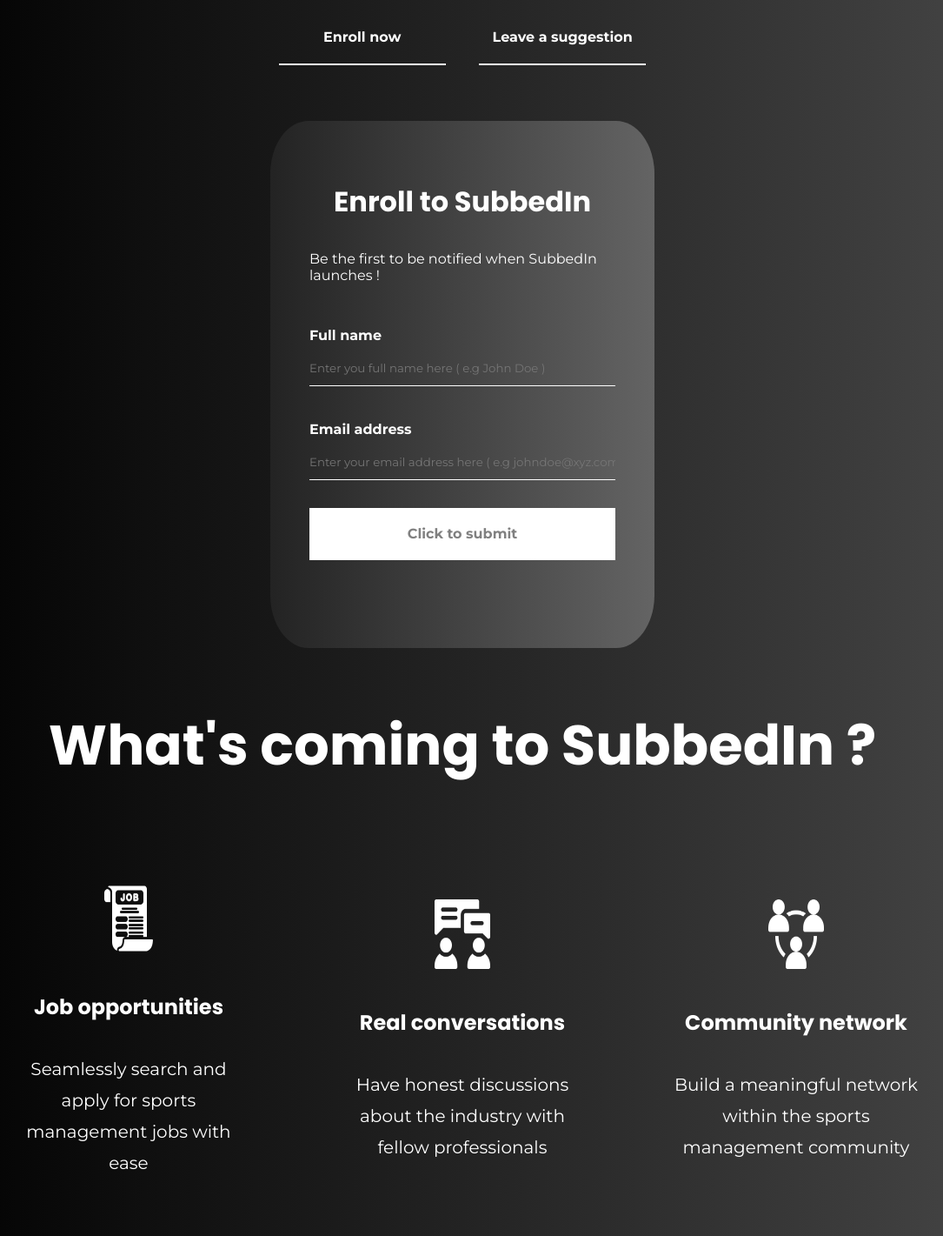
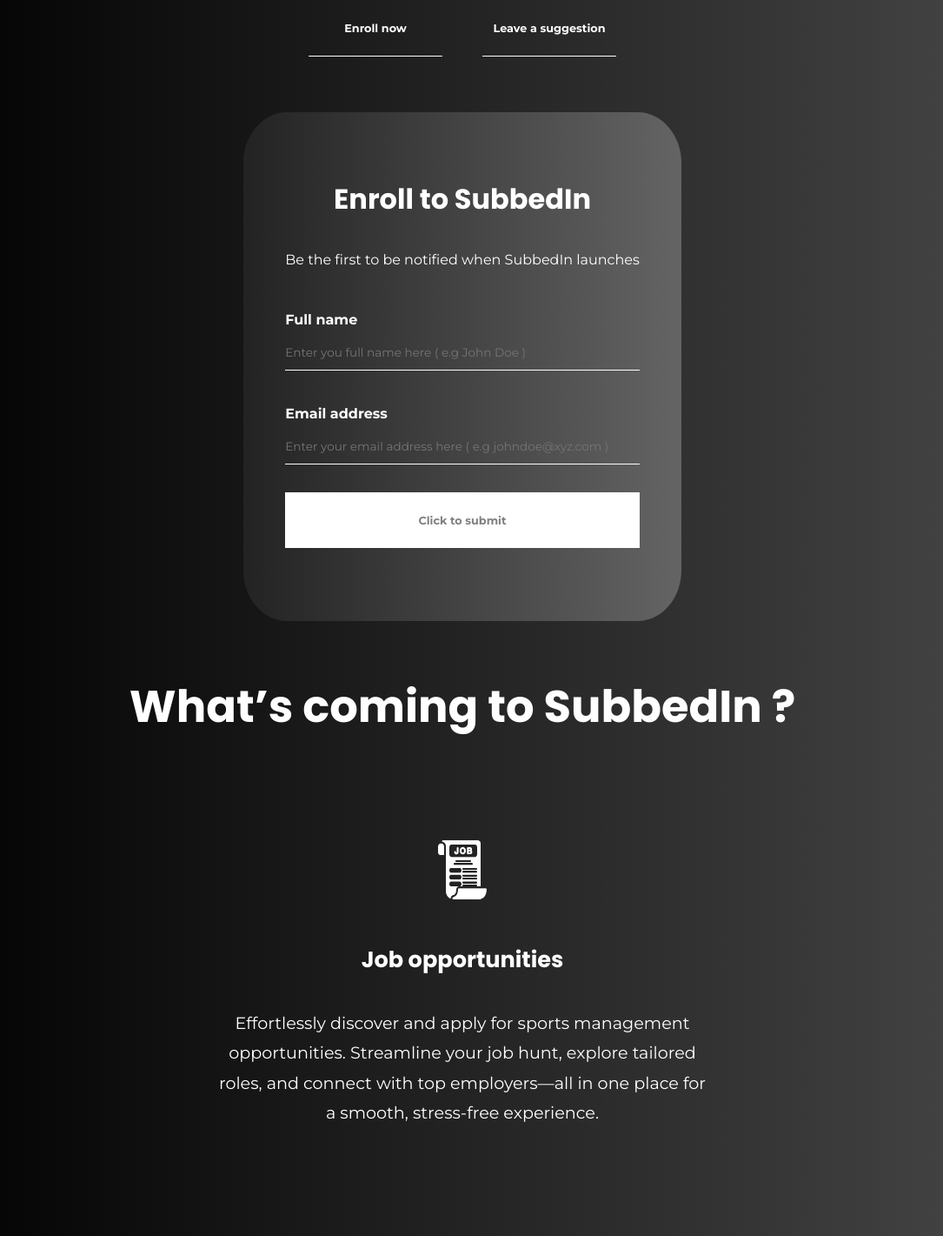
Before and after one commit to vishwas231102/subbedIn-frontend, a Vue app: page / in a window 1280 px wide. Shown: the part 1080-2501 px from the top of the page at 87% size, without its empty margins (108-1193 px from the left). Built offline with nearby package versions, Linux system fonts and the light colour scheme.

Commit message:
Responsiveness edit

```diff
--- a/src/components/home.vue
+++ b/src/components/home.vue
@@ -1,53 +1,64 @@
 <template>
   <div class="container">
     <div id="theme">
-      <h1 class="header" style="font-size: 10em;opacity: 0.5;">SubbedIn</h1>
-      <p class="text" style="font-style: italic;font-size: 1.75em;margin-top: 2.5vh;margin-bottom: 5vh;opacity: 0.5;">You've spent enough time on the bench, get SubbedIn now !</p>
+      <h1 class="header" style="font-size: clamp(3.5em,10vw,10em);opacity: 0.5;">SubbedIn</h1>
+      <p class="text" style="font-style: italic;font-weight: bold;font-size: clamp(0.85em,2vw,5em);margin-top: 2.5vh;margin-bottom: 5vh;opacity: 0.5;text-align: center;">You've spent enough time on the bench, get SubbedIn now !</p>
     </div>
-    <h1 class="header">Coming Soon</h1>
-    <p class="text">The ultimate community platform for sports management professionals</p>
-    <p class="text">Connect, collaborate and advance your career in sports management</p>
+
+    <h1 class="header" style="font-size: clamp(2em,4vw,5em);">Coming Soon</h1>
+    <p class="text" style="text-align: center;margin-right: 1vh;margin-left: 1vw;font-size: clamp(0.75em,1.5vw,5em)">The ultimate community platform for sports management professionals</p>
+    <p class="text" style="text-align: center;margin-right: 1vh;margin-left: 1vw;font-size: clamp(0.75em,1.5vw,5em)">Connect, collaborate and advance your career in sports management</p>
+
     <div class="btn-container">
         <button id="enroll" class="btns" @click="updateCheck">Enroll now</button>
         <button id="leave-suggestion" class="btns" @click="updateCheck">Leave a suggestion</button>
     </div>
+
     <transition name="fade">
       <div v-if="alertText" id="alert">
         <span>{{ alertText }}</span>
     </div>
     </transition>
+
     <form v-show="enrollCheck" id="enroll-form" class="form" @submit.prevent="sendData">
-        <h1 class="header" style="font-size: 2em;">Enroll to SubbedIn</h1>
-        <span class="text" style="font-size: 1em;font-weight: medium;">Be the first to be notified when SubbedIn launches !</span><br>
+        <h1 class="header" style="font-size: clamp(1em,5.5vw,2em);">Enroll to SubbedIn</h1>
+        <span class="text" style="font-size: clamp(0.5em,3vw,1em);font-weight: medium;">Be the first to be notified when SubbedIn launches</span><br>
         <div class="input-container">
-          <label for="name" class="text" style="font-size: 1em;font-weight: bold;">Full name</label>
-          <input id="name" class="input" type="text" v-model="name" placeholder="Enter you full name here ( e.g John Doe )" required />
+          <label for="name" class="text" style="font-size: clamp(0.5em,3vw,1em);font-weight: bold;">Full name</label>
+          <input id="name" class="input" type="text" v-model="name" placeholder="Enter you full name here ( e.g John Doe )" style="font-size: clamp(0.5em,3vw,0.85em);" required />
         </div>
         <div class="input-container">
-          <label for="email" class="text" style="font-size: 1em;font-weight: bold;">Email address</label>
-          <input id="email" class="input" type="email" v-model="email" placeholder="Enter your email address here ( e.g johndoe@xyz.com )" required/>
+          <label for="email" class="text" style="font-size: clamp(0.5em,3vw,1em);font-weight: bold;">Email address</label>
+          <input id="email" class="input" type="email" v-model="email" placeholder="Enter your email address here ( e.g johndoe@xyz.com )"
+          style="font-size: clamp(0.5em,3vw,0.85em);" required/>
         </div>
         <button class="submit-btn btns" type="submit">Click to submit</button>
     </form>
+
     <form v-show="suggestionCheck" id="suggestion-form" class="form" @submit.prevent="sendData">
-      <h1 class="header" style="font-size: 2em;">Leave a suggestion</h1>
-      <span class="text" style="font-size: 1em;font-weight: medium;">Leave a suggestion to help us grow SubbedIn !</span><br>
+      <h1 class="header" style="font-size: clamp(1em,5.5vw,2em);">Leave a suggestion</h1>
+      <span class="text" style="font-size: clamp(0.5em,3vw,1em);font-weight: medium;">Leave your suggestions to help us improve SubbedIn</span><br>
       <div class="input-container">
-        <label for="email" class="text" style="font-size: 1em;font-weight: bold;">Email address</label>
-        <input id="email" class="input" type="email" v-model="email" placeholder="Enter your email address here ( e.g johndoe@xyz.com )" required/>
+        <label for="email" class="text" style="font-size: clamp(0.5em,3vw,1em);font-weight: bold;">Email address</label>
+        <input id="email" class="input" type="email" v-model="email" placeholder="Enter your email address here ( e.g johndoe@xyz.com )"
+        style="font-size: clamp(0.5em,3vw,0.85em);" required/>
       </div>
       <div class="input-container">
-        <label for="suggestion" class="text" style="font-size: 1em;font-weight: bold;">Your suggestion</label>
-        <input id="suggestion" class="input" type="text" v-model="suggestion" placeholder="Enter you suggestion here ( Character limit : 250 )" maxlength="250" required>
+        <label for="suggestion" class="text" style="font-size: clamp(0.5em,3vw,1em);font-weight: bold;">Your suggestion</label>
+        <input id="suggestion" class="input" type="text" v-model="suggestion" placeholder="Enter you suggestion here ( e.g A search bar for new events )" style="font-size: clamp(0.5em,3vw,0.85em);" maxlength="250" required>
         </div>
         <button class="submit-btn btns" type="submit">Click to submit</button>
     </form>
-    <h1 class="header" style="margin-bottom: 0%;">What's coming to SubbedIn ?</h1>
+
+    <h1 class="header" style="margin-bottom: 0%;font-size: clamp(2em,4vw,5em);">What’s coming to SubbedIn ?</h1>
+
     <div class="widget-container">
-        <widget_card :img_path="job_img" title="Job opportunities" description="Seamlessly search and apply for sports management jobs with ease"></widget_card>
-        <widget_card :img_path="sessionTalk_img" title="Real conversations" description="Have honest discussions about the industry with fellow professionals"></widget_card>
-        <widget_card :img_path="network_img" title="Community network" description="Build a meaningful network within the sports management community"></widget_card>
+        <widget_card :img_path="job_img" title="Job opportunities" description="Effortlessly discover and apply for sports management opportunities. Streamline your job hunt, explore tailored roles, and connect with top employers—all in one place for a smooth, stress-free experience."></widget_card>
+        <widget_card :img_path="sessionTalk_img" title="Real conversations" description="Engage in open, transparent conversations about the industry with peers. Share insights, exchange experiences, and build meaningful professional connections that foster learning, growth, and collaboration."></widget_card>
+        <widget_card :img_path="network_img" title="Community network" description="Create a strong, valuable network within the sports management community. Connect with professionals, share knowledge, foster collaborations, and cultivate relationships that support career growth and industry opportunities."></widget_card>
     </div>
+
+    <span id="footer" class="text" style="font-size: clamp(0.55em,1.25vw,2em);font-weight: bold;">Got a question ? We are just an email away : <span style="color: rgb(0, 123, 255);">contact@subbedin.com</span></span>
   </div>
 </template>
 
@@ -126,10 +137,6 @@
 </script>
 
 <style scoped>
-#logo{
-  width: 35%;
-  height: 10%;
-}
 
 .container{
   display: flex;
@@ -151,12 +158,12 @@
 
 #theme::before{
   content: "";
-  opacity: 0.25;
+  opacity: 0.35;
   top: 0; left: 0;
   position: absolute;
   right: 0; bottom: 0;
   background-size: cover;
-  background-position: center;
+  background-position: 15%;
   background-repeat: no-repeat;
   background-image: url("../assets/home/theme_bkgd.png");
 }
@@ -167,48 +174,48 @@
 }
 
 .header{
-  font-size: 4em;
-  margin-top: 3vh;
-  margin-top: 3vh;
+  margin-top: 3.5vh;
   font-weight: bold;
-  margin-bottom: 3vh;
+  margin-bottom: 3.5vh;
   text-align: center;
   background-clip: text;
   font-family: 'Poppins';
   background-color: white;
   -webkit-background-clip: text;
+  font-size: clamp(1em,10vw,4em);
   -webkit-text-fill-color: transparent;
 }
 
 .text{
+  margin-top: 1vh;
   color: white;
-  font-size: 1.25em;
-  margin-top: 1vh;
   margin-bottom: 1vh;
   font-family: 'Montserrat';
 }
 
 .btn-container{
+  gap: 0.5em;
+  width: 100%;
   display: flex;
   margin-top : 5.5vh;
-  margin-bottom: 5.5vh;
   flex-direction: row;
   align-items: center;
+  margin-bottom: 5.5vh;
   justify-content: center;
 }
 
 .btns{
-  width: 15vw;
-  height: 8vh;
   border: none;
+  min-height: 8vh;
+  min-width : 12vw;
   font-weight: 650;
   color: white;
-  font-size: 1em;
   margin-left: 1.5vw;
   margin-right: 1.5vw;
   font-family: 'Montserrat';
   background-color: transparent;
   transition-property: opacity 0.5s;
+  font-size: clamp(0.75em,1vw,1.25em);
   border-bottom: 0.15em solid white;
 }
 
@@ -245,16 +252,18 @@
 }
 
 .form{
-  padding: 3.5%;
-  width: 27.5vw;
   display: flex;
-  height: 64.5vh;
+  min-width: 28vw;
+  margin-left: 5vw;
+  margin-right: 5vw;
   margin-top: 2.5vh;
-  margin-bottom: 5vh;
+  margin-bottom: 4vh;
+  min-height: 59.5vh;
   border-radius: 10%;
   align-items: center;
   flex-direction: column;
   justify-content: flex-start;
+  padding: clamp(1.75em,5vw,3em);
   background: linear-gradient(
   90deg,
   rgb(35, 35, 35),
@@ -287,20 +296,27 @@
 .submit-btn{
   margin: 0%;
   width: 100%;
-  height: 7.5vh;
   padding: 0%;
   border: none;
   margin-top: 2vh;
   color: grey;
-  margin-bottom: 1vh;
+  min-height: 8vh;
+  margin-bottom: 4.5vh;
   background: white;
 }
 
 .widget-container{
-  width: 90%;
-  display: grid;
-  margin-top: 2.5vh;
+  width: 95%;
+  display: flex;
+  margin-top: 5.5vh;
+  align-items: center;
+  margin-bottom: 5.5vh;
+  flex-direction: column;
+  justify-content: center;
+}
+
+#footer{
+  margin-top: 5vh;
   margin-bottom: 5vh;
-  grid-template-columns: repeat(3, 1fr);
 }
 </style>
--- a/src/components/widget.vue
+++ b/src/components/widget.vue
@@ -15,42 +15,44 @@
 
 <style scoped>
 .container{
-    width: 22vw;
-    height: 55vh;
-    padding: 10%;
     display: flex;
-    margin-left: 1vw;
-    margin-right: 1vw;
-    margin-bottom: 1vh;
+    min-width: 100%;
+    min-height: 40vh;
+    margin-top: 4.5vh;
+    margin-left: 1.5vw;
+    margin-right: 1.5vw;
+    margin-bottom: 4.55vh;
     align-items: center;
     flex-direction: column;
     justify-content: center;
+    padding: clamp(0.5em,1vw,2em);
     background-color: transparent;
 }
 
 .img{
-    width: 5vw;
-    height: 10vh;
-    margin-top: 2vh;
-    margin-bottom: 2vh;
+    margin-top: 2.5vh;
+    margin-bottom: 2.5vh;
+    width: clamp(4em,5vw,5em);
+    height: clamp(2em,9vh,5em);
 }
 
 .header{
-  font-size: 1.5em;
   color: white;
   margin-top: 3.5vh;
   text-align: center;
   margin-bottom: 3.5vh;
   font-family: 'Poppins';
+  font-size: clamp(1em,2vw,2em);
 }
 
 .text{
+  margin-top: 1vh;
   line-height: 1.8;
-  margin-top: 1vh;
   color: white;
-  font-size: 1.25em;
   margin-bottom: 1vh;
   text-align: center;
   font-family: 'Montserrat';
+  width: clamp(15em,50vw,30em);
+  font-size: clamp(1em,1.5vw,2em);
 }
 </style>
```
Also changed, not shown: 1 other file (tests, documents, lock files or other folders).
